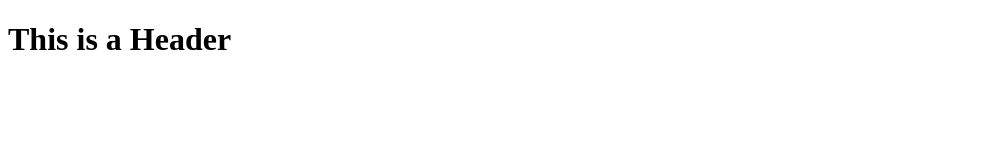
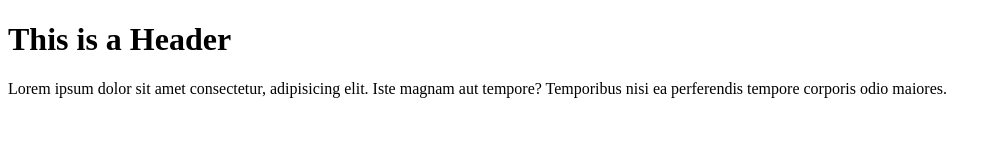
Before and after one commit to nazarkruk/git-test, a plain HTML site: page index.html in a window 1280 px wide. Shown: the whole page, without its empty margins (0-1001 px from the left). Drawn offline with Linux system fonts and the light colour scheme.

Commit message:
Second Commit

```diff
--- a/index.html
+++ b/index.html
@@ -8,5 +8,6 @@
 </head>
 <body>
     <h1>This is a Header</h1>
+    <p>Lorem ipsum dolor sit amet consectetur, adipisicing elit. Iste magnam aut tempore? Temporibus nisi ea perferendis tempore corporis odio maiores.</p>
 </body>
 </html>
```
